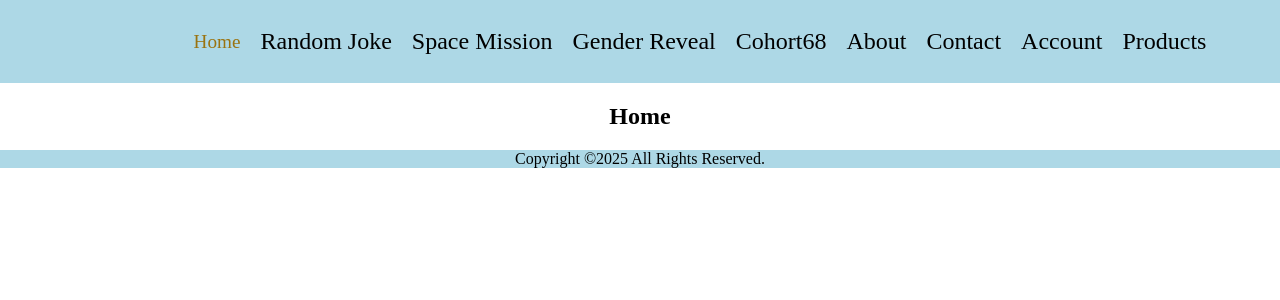
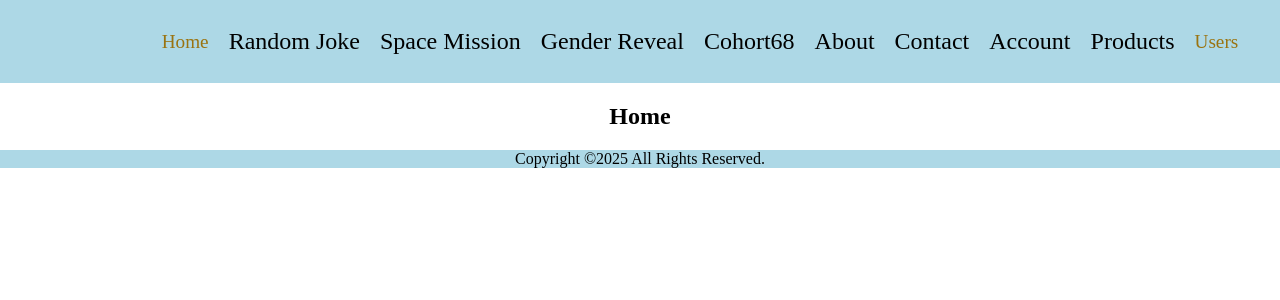
Before and after one commit to a4lexus/project-02, a React (Vite) app: page /#/ in a window 1280 px wide. Shown: the top 300 px of the page. Built offline with nearby package versions, Linux system fonts and the light colour scheme.

Commit message:
update_NavLink_users

```diff
--- a/src/components/Header/Header.tsx
+++ b/src/components/Header/Header.tsx
@@ -35,6 +35,9 @@ export default function Header() {
         <NavLink to="/products" className={getClass}>
           Products
         </NavLink>
+        <NavLink to={R.USERS} className={getClass}>
+          Users
+        </NavLink>
       </nav>
     </header>
   );
```
